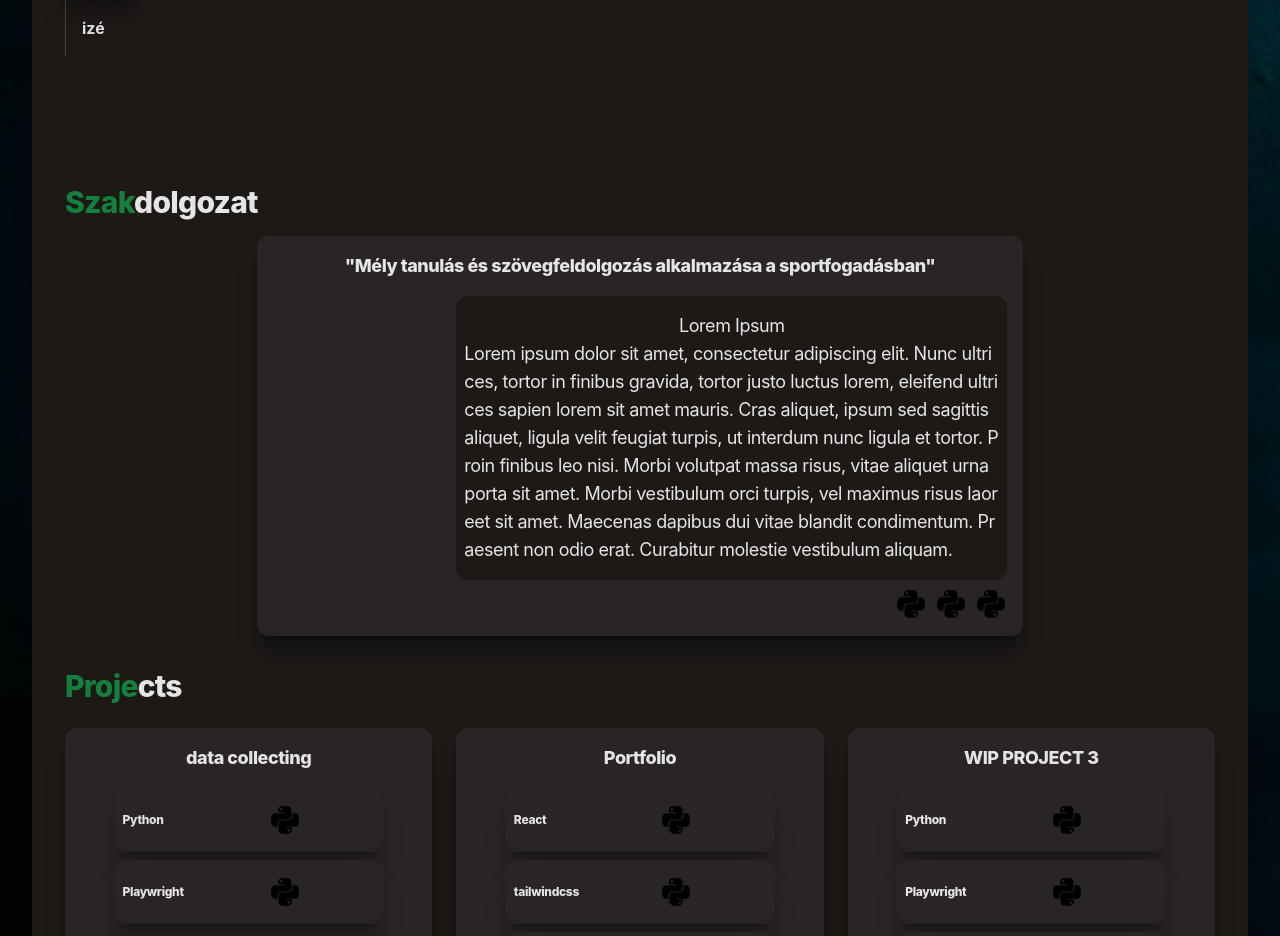
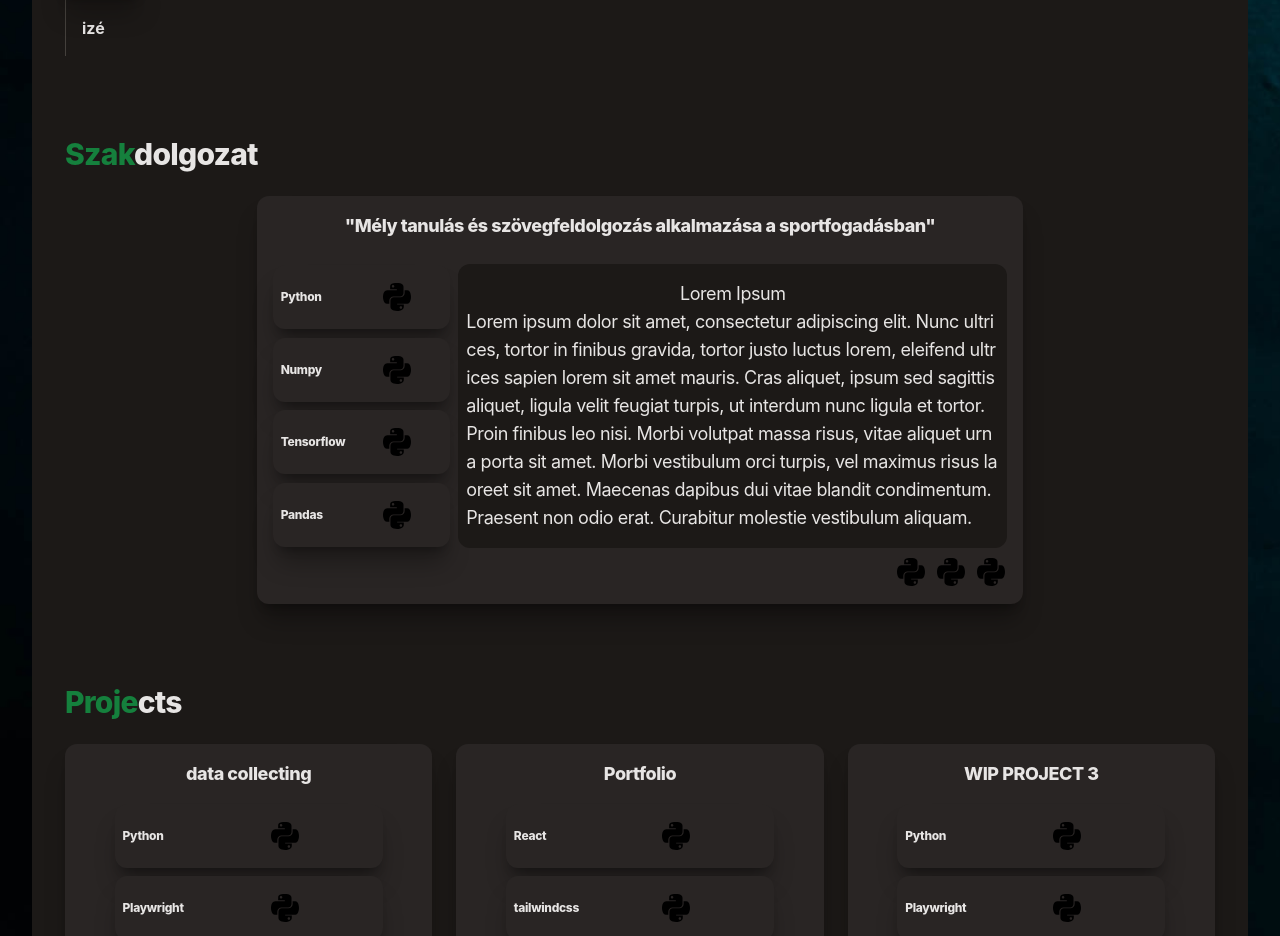
Before and after one commit to CsabaAndi/csabaandi.github.io, a React (Create React App) app: page / in a window 1280 px wide. Shown: the part 920-1856 px from the top of the page. Built offline with nearby package versions, Linux system fonts and the light colour scheme.

Commit message:
[Refactor] Complete UI redesign

```diff
--- a/src/components/About/Thesis.tsx
+++ b/src/components/About/Thesis.tsx
@@ -2,10 +2,22 @@ import {GithubIcon} from '../Icons/SocialIcons'
 import { PythonIcon } from "../Icons/ProjectIcons"
 
 
+const Test: React.FC<{ name: string}> = ({ name }) => (
+    <div className='grid grid-cols-2  sm:visible col-span-2 col-start-2 sm:col-start-1 sm:col-span-6 md:col-start-1 md:col-span-8 lg:col-start-2 lg:col-span-8
+                    justify-items-start items-center rounded-xl border-none border-green-900 bg-stone-800 bg-stone-800 px-1 py-2 sm:px-2 sm:py-4
+                    shadow-xl shadow-black/30 sm:p-6 gap-4  sm:gap-10'>
+        <h3 className='text-tiny sm:text-xs text-center font-extrabold tracking-tight break-normal text-stone-200 lg:text-md border-none border-green-900 bg-stone-800'>{name}</h3>
+        <div className='border-none border-green-900 bg-stone-800'>
+            <PythonIcon size_min={16} size_standard={32}></PythonIcon>
+        </div>
+    </div>
+)
+
+
 function Thesis() {
     return (
-        <section id='sect_xy_thesis' className='p-4 pt-12 md:p-8 md:pt-12'>
-            <h2 className='mb-4 text-2xl font-extrabold tracking-tight text-stone-200 sm:text-3xl'>
+        <section id='sect_xy_thesis' className='px-4 mb-20 sm:p-0 sm:px-4 md:px-8'> {/** @todo: padding/margin size**/}
+            <h2 className='pb-6 text-2xl font-extrabold tracking-tight text-stone-200 sm:text-3xl'>
                 <span className="text-green-700">Szak</span>
                 dolgozat
             </h2>
@@ -13,15 +25,26 @@ function Thesis() {
                 <div className='grid lg:col-span-4 lg:col-start-2 md:col-span-6 md:col-start-2 sm:col-span-6 sm:col-start-1'>
 
                     <div className='space-y-2 p-4 rounded-xl border-2 sm:border-none border-green-900 sm:bg-stone-800 shadow-xl shadow-black/30 sm:p-6 md:p-4 lg:p-4'>
-                        <h3 className='text-md text-center mb-4 font-extrabold tracking-tight text-stone-200 sm:text-lg'>
+                        <h3 className='text-md text-center mb-6 font-extrabold tracking-tight text-stone-200 sm:text-lg'>
                         "Mély tanulás és szövegfeldolgozás alkalmazása a sportfogadásban"
                         </h3>
-                        <div className='grid grid-cols-4'>
-                            <div className='grid grid-rows-3 col-start-1'>
-                                <div className='grid row-start-2 border-none border-green-500'></div> {/** @todo: egész **/}
+                        <div className='grid grid-cols-4 gap-x-2'>
+                            <div className='flex flex-col col-start-1 place-content-evenly gap-y-2'>
+                                <div className=''>
+                                    <Test name="Python"></Test>
+                                </div>
+                                <div className=''>
+                                    <Test name="Numpy"></Test>
+                                </div>
+                                <div className=''>
+                                    <Test name="Tensorflow"></Test>
+                                </div>
+                                <div className=''>
+                                    <Test name="Pandas"></Test>
+                                </div>
                             </div>
                             <div className='grid grid-rows-5 col-start-2 col-span-3 overflow-hidden border-none border-green-900 bg-stone-900 rounded-xl'>  {/** @todo: cols/rows--> size sm-md-lg **/}
-                                <p className='row-span-5 break-all text-md text-left tracking-tight text-stone-200 sm:text-lg px-1 py-2 sm:px-2 sm:py-4 shadow-xl shadow-black/30'> {/** @todo: word break: break-all for now **/}
+                                <p className='row-span-5 break-all text-md text-left tracking-tight text-stone-200 sm:text-lg sm:px-2 sm:py-4 shadow-xl shadow-black/30'> {/** @todo: word break: break-all for now **/}
                                 <h3 className='text-center' >Lorem Ipsum</h3>
                                 Lorem ipsum dolor sit amet, consectetur adipiscing elit. Nunc ultrices, tortor in finibus gravida, tortor justo luctus lorem, eleifend ultrices sapien lorem sit amet mauris.
                                 Cras aliquet, ipsum sed sagittis aliquet, ligula velit feugiat turpis, ut interdum nunc ligula et tortor. Proin finibus leo nisi. Morbi volutpat massa risus, vitae aliquet urna porta sit amet.
@@ -30,7 +53,7 @@ function Thesis() {
                                 </p>
                             </div>
                         </div>
-                        <div className='flex justify-items-end justify-end gap-x-2 border-none border-red-500 border-solid' > {/** @todo: egész**/}
+                        <div className='flex justify-items-end justify-end gap-x-2 border-none border-red-500 border-solid'> {/** @todo: egész**/}
                             <div className='border-none border-green-900'>
                                 <PythonIcon size_min={16} size_standard={32}></PythonIcon>
                             </div>
```
